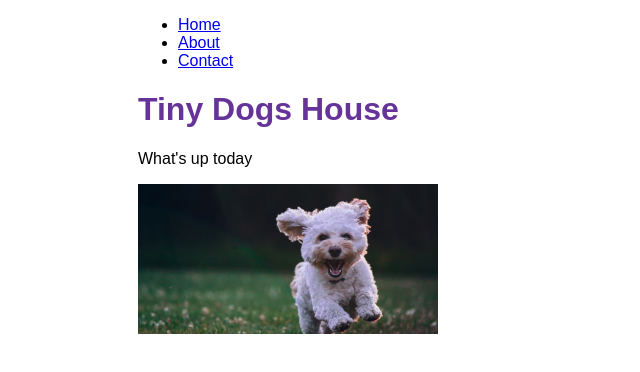
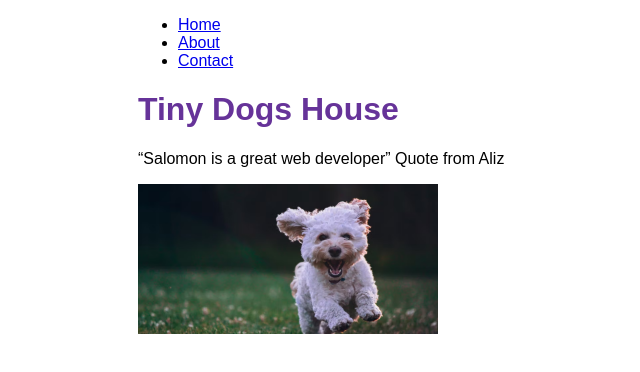
Before and after one commit to slaleye/gatsby-starter-minimal, a Gatsby site: page / in a window 1280 px wide. Shown: the whole page, without its empty margins (252-892 px from the left). Built offline with nearby package versions, Linux system fonts and the light colour scheme; Gatsby itself is replaced by a stand-in of ours.

Commit message:
Update text

```diff
--- a/src/pages/index.js
+++ b/src/pages/index.js
@@ -5,7 +5,7 @@ import { StaticImage } from "gatsby-plugin-image";
 const HomePage = () => {
   return (
     <Layout pageTitle="Welcome to Tiny Dogs" pageHeading="Tiny Dogs House">
-      <p>What's up today</p>
+      <p> <q>Salomon is a great web developer</q> Quote from Aliz</p>
       <StaticImage
         alt="happy little white dog running"
         src="../images/littlewhitedogrunning.jpg"
```
